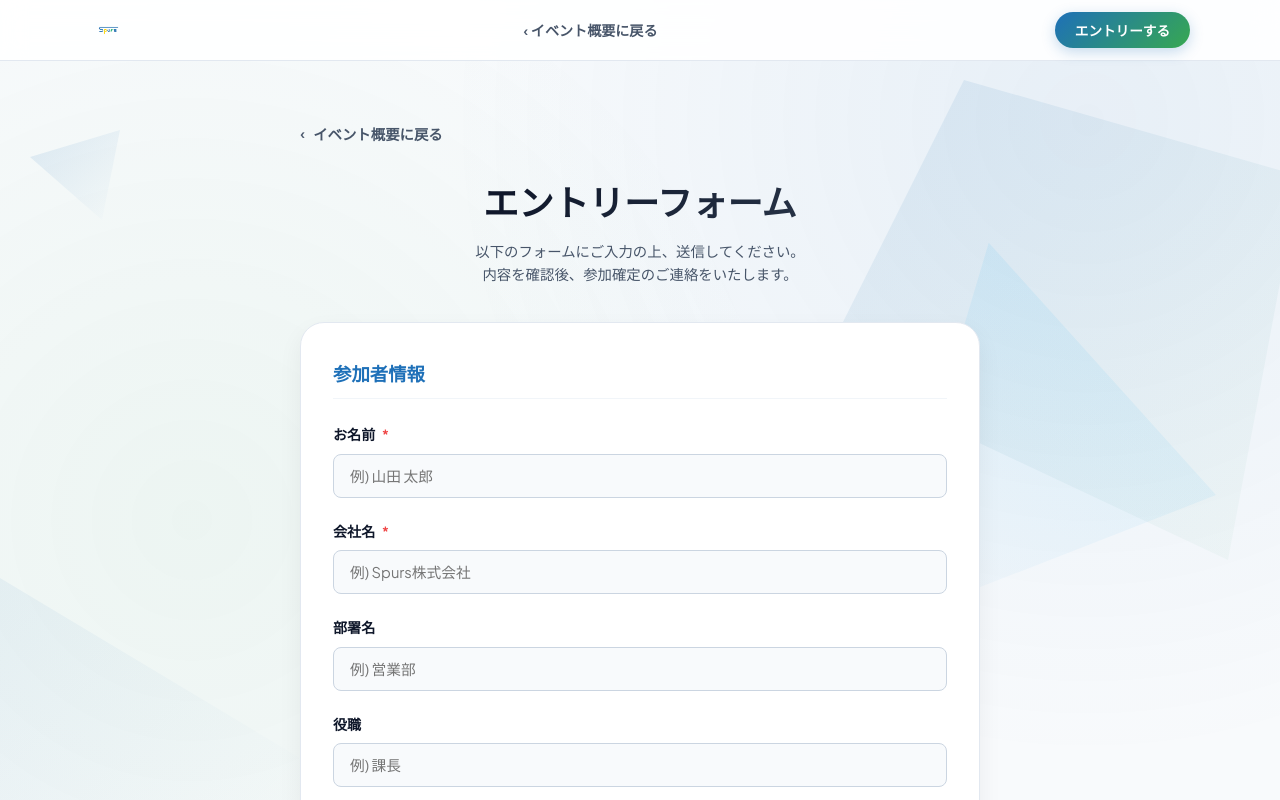
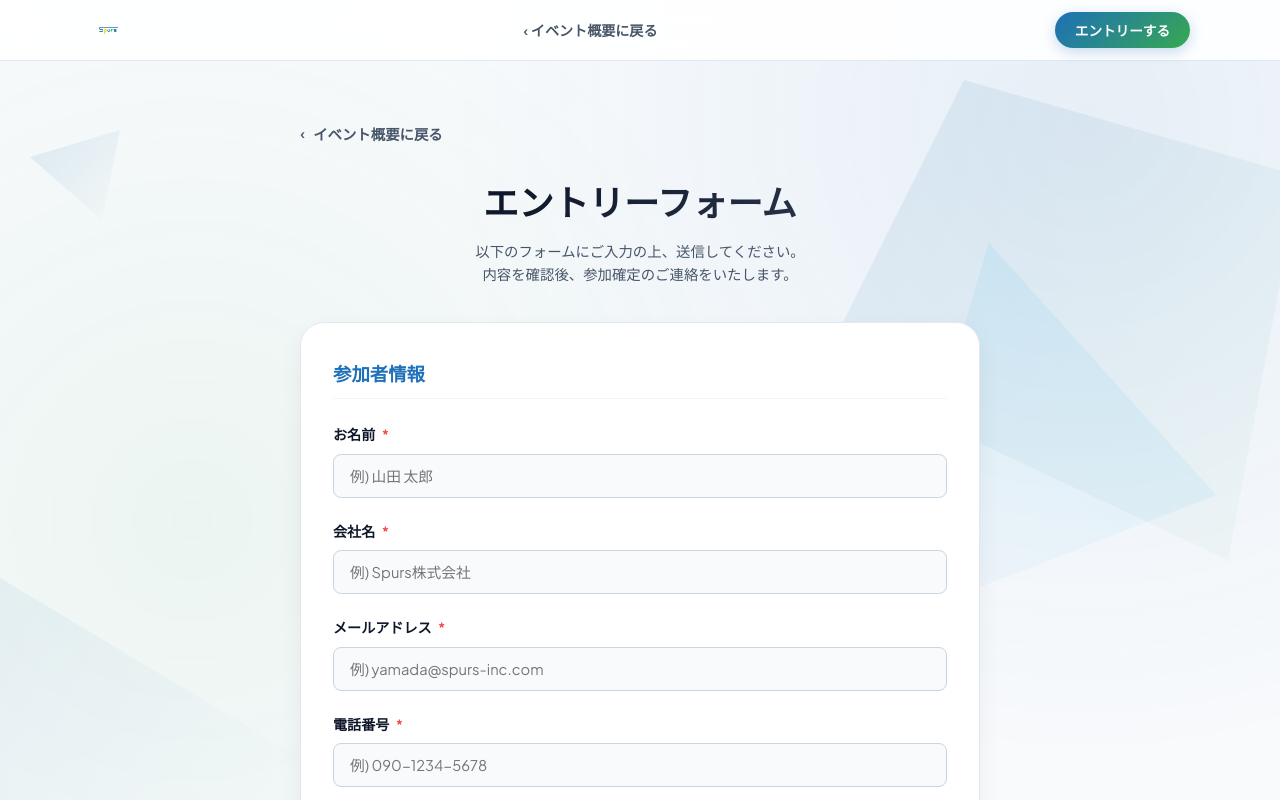
Before and after one commit to spursweb-byte/kouryukai_2026, a Next.js app: page / in a window 1280 px wide. Both pictures are taken after a click on the button "エントリーする". Shown: the top 800 px of the page. Built offline with nearby package versions, Linux system fonts and the light colour scheme; no server answers; the database is empty.

Commit message:
fix: remove department and position fields from registration form

```diff
--- a/src/components/RegistrationForm.tsx
+++ b/src/components/RegistrationForm.tsx
@@ -12,8 +12,6 @@ export default function RegistrationForm({ initialConfirmedCount, onBackToLp }:
   const [formData, setFormData] = useState({
     companyName: '',
     salesName: '',
-    department: '',
-    position: '',
     email: '',
     phoneNumber: '',
     deliveryEmail: '',
@@ -261,38 +259,6 @@ export default function RegistrationForm({ initialConfirmedCount, onBackToLp }:
           </div>
 
           <div className={styles.formGroup}>
-            <label htmlFor="department" className={styles.formLabel}>
-              部署名
-            </label>
-            <input
-              type="text"
-              id="department"
-              name="department"
-              className={styles.input}
-              placeholder="例) 営業部"
-              value={formData.department}
-              onChange={handleChange}
-              disabled={loading}
-            />
-          </div>
-
-          <div className={styles.formGroup}>
-            <label htmlFor="position" className={styles.formLabel}>
-              役職
-            </label>
-            <input
-              type="text"
-              id="position"
-              name="position"
-              className={styles.input}
-              placeholder="例) 課長"
-              value={formData.position}
-              onChange={handleChange}
-              disabled={loading}
-            />
-          </div>
-
-          <div className={styles.formGroup}>
             <label htmlFor="email" className={styles.formLabel}>
               メールアドレス <span className={styles.requiredTag}>*</span>
             </label>
```
Also changed, not shown: 1 other file (tests, documents, lock files or other folders).
